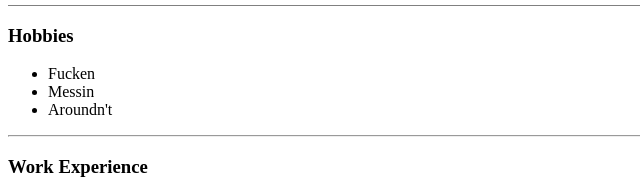
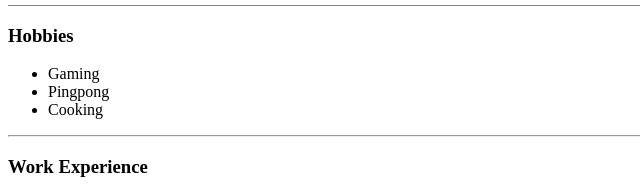
Before and after one commit to vincejosephs/cv, a plain HTML site: page index.html in a window 1280 px wide. Shown: the part 171-365 px from the top of the page, 0-640 px from the left. Drawn offline with Linux system fonts and the light colour scheme.

Commit message:
Updating the index

```diff
--- a/index.html
+++ b/index.html
@@ -2,7 +2,7 @@
 <html lang="en">
 <head>
     <meta charset="UTF-8">
-    <title>Document</title>
+    <title>Vince Samonte CV</title>
 </head>
 <body>
 
@@ -21,9 +21,9 @@
 
    <h3>Hobbies</h3>
    <ul>
-       <li>Fucken</li>
-       <li>Messin</li>
-       <li>Aroundn't</li>
+       <li>Gaming</li>
+       <li>Pingpong</li>
+       <li>Cooking</li>
    </ul>
 
    <hr>
```
